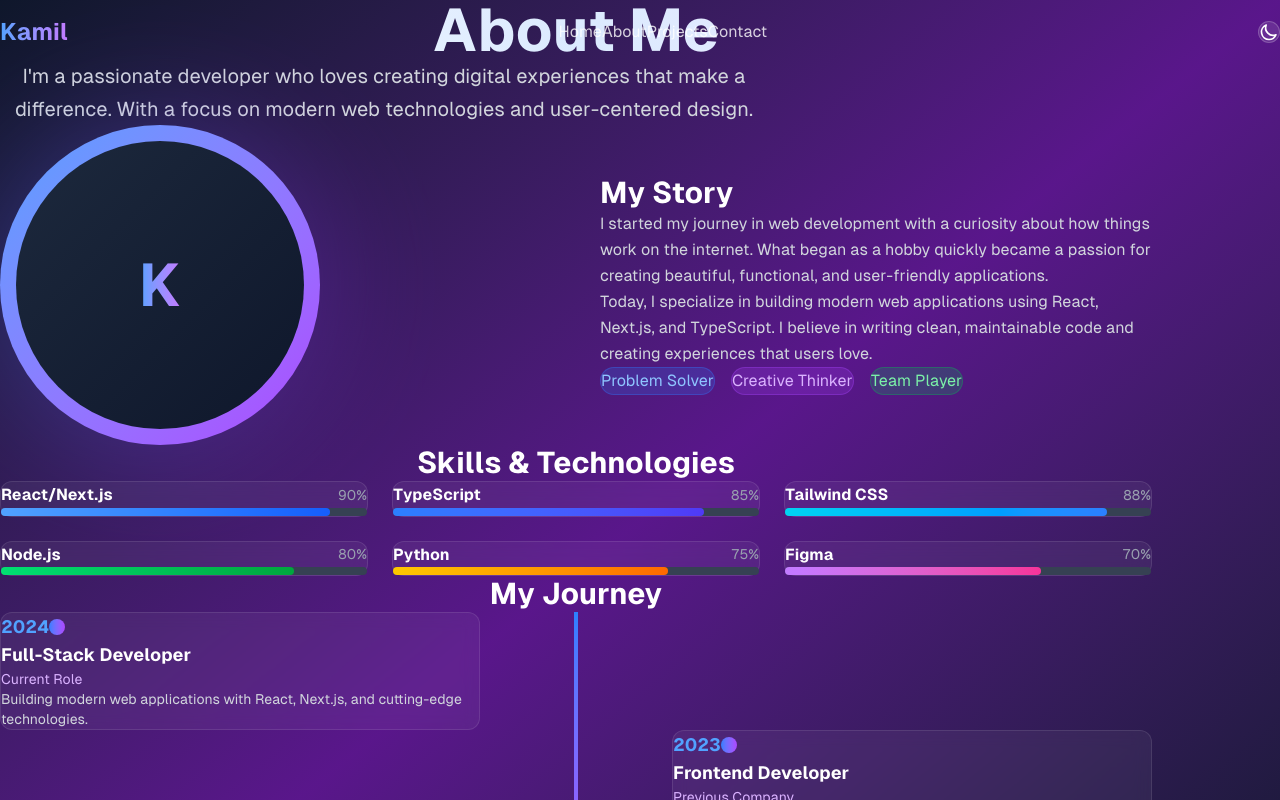
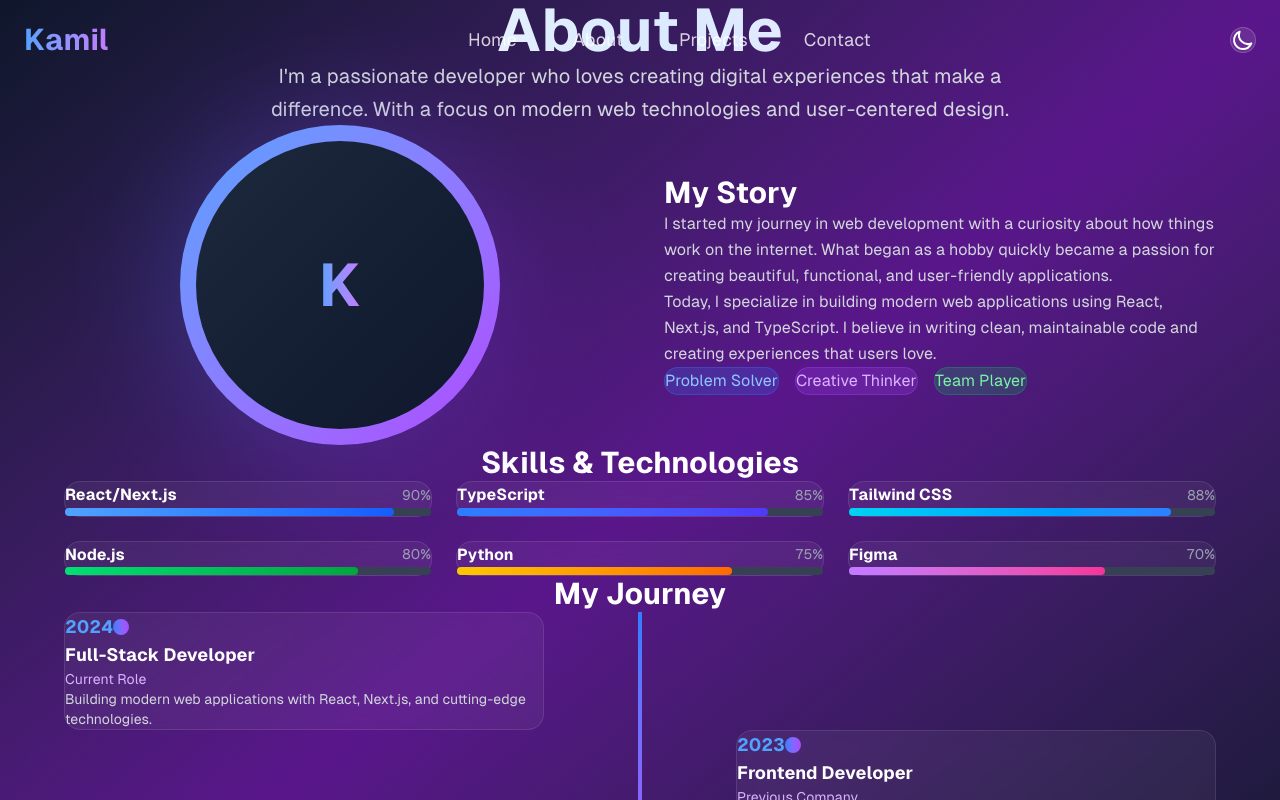
Before and after one commit to Kamil-Zuki/polyraspad, a Next.js app: page /about in a window 1280 px wide. Shown: the top 800 px of the page. Built offline with nearby package versions, Linux system fonts and the light colour scheme.

Commit message:
fix: overlaps and offsets

```diff
--- a/app/globals.css
+++ b/app/globals.css
@@ -10,6 +10,37 @@
   --border: #374151;
   --card: #111827;
   --card-foreground: #f9fafb;
+
+  /* Modern spacing system */
+  --space-xs: 0.25rem;
+  --space-sm: 0.5rem;
+  --space-md: 1rem;
+  --space-lg: 1.5rem;
+  --space-xl: 2rem;
+  --space-2xl: 3rem;
+  --space-3xl: 4rem;
+
+  /* Container sizes */
+  --container-sm: 640px;
+  --container-md: 768px;
+  --container-lg: 1024px;
+  --container-xl: 1280px;
+  --container-2xl: 1536px;
+
+  /* Border radius */
+  --radius-sm: 0.375rem;
+  --radius-md: 0.5rem;
+  --radius-lg: 0.75rem;
+  --radius-xl: 1rem;
+  --radius-2xl: 1.5rem;
+
+  /* Shadows */
+  --shadow-sm: 0 1px 2px 0 rgb(0 0 0 / 0.05);
+  --shadow-md: 0 4px 6px -1px rgb(0 0 0 / 0.1), 0 2px 4px -2px rgb(0 0 0 / 0.1);
+  --shadow-lg: 0 10px 15px -3px rgb(0 0 0 / 0.1),
+    0 4px 6px -4px rgb(0 0 0 / 0.1);
+  --shadow-xl: 0 20px 25px -5px rgb(0 0 0 / 0.1),
+    0 8px 10px -6px rgb(0 0 0 / 0.1);
 }
 
 @theme inline {
@@ -44,6 +75,52 @@ body {
   line-height: 1.6;
   -webkit-font-smoothing: antialiased;
   -moz-osx-font-smoothing: grayscale;
+  margin: 0;
+  padding: 0;
+  min-height: 100vh;
+  display: flex;
+  flex-direction: column;
+}
+
+/* Modern container system */
+.container {
+  width: 100%;
+  margin-left: auto;
+  margin-right: auto;
+  padding-left: var(--space-md);
+  padding-right: var(--space-md);
+}
+
+@media (min-width: 640px) {
+  .container {
+    max-width: var(--container-sm);
+    padding-left: var(--space-lg);
+    padding-right: var(--space-lg);
+  }
+}
+
+@media (min-width: 768px) {
+  .container {
+    max-width: var(--container-md);
+  }
+}
+
+@media (min-width: 1024px) {
+  .container {
+    max-width: var(--container-lg);
+  }
+}
+
+@media (min-width: 1280px) {
+  .container {
+    max-width: var(--container-xl);
+  }
+}
+
+@media (min-width: 1536px) {
+  .container {
+    max-width: var(--container-2xl);
+  }
 }
 
 /* Custom scrollbar */
@@ -174,32 +251,155 @@ select {
   box-shadow: 0 0 20px rgba(139, 92, 246, 0.5);
 }
 
-/* Custom button styles */
+/* Modern utility classes */
+.flex {
+  display: flex;
+}
+
+.flex-col {
+  flex-direction: column;
+}
+
+.items-center {
+  align-items: center;
+}
+
+.justify-center {
+  justify-content: center;
+}
+
+.justify-between {
+  justify-content: space-between;
+}
+
+.gap-xs {
+  gap: var(--space-xs);
+}
+
+.gap-sm {
+  gap: var(--space-sm);
+}
+
+.gap-md {
+  gap: var(--space-md);
+}
+
+.gap-lg {
+  gap: var(--space-lg);
+}
+
+.gap-xl {
+  gap: var(--space-xl);
+}
+
+.gap-2xl {
+  gap: var(--space-2xl);
+}
+
+.p-xs {
+  padding: var(--space-xs);
+}
+
+.p-sm {
+  padding: var(--space-sm);
+}
+
+.p-md {
+  padding: var(--space-md);
+}
+
+.p-lg {
+  padding: var(--space-lg);
+}
+
+.p-xl {
+  padding: var(--space-xl);
+}
+
+.px-sm {
+  padding-left: var(--space-sm);
+  padding-right: var(--space-sm);
+}
+
+.px-md {
+  padding-left: var(--space-md);
+  padding-right: var(--space-md);
+}
+
+.px-lg {
+  padding-left: var(--space-lg);
+  padding-right: var(--space-lg);
+}
+
+.py-sm {
+  padding-top: var(--space-sm);
+  padding-bottom: var(--space-sm);
+}
+
+.py-md {
+  padding-top: var(--space-md);
+  padding-bottom: var(--space-md);
+}
+
+.py-lg {
+  padding-top: var(--space-lg);
+  padding-bottom: var(--space-lg);
+}
+
+.m-auto {
+  margin: auto;
+}
+
+.mx-auto {
+  margin-left: auto;
+  margin-right: auto;
+}
+
+.my-auto {
+  margin-top: auto;
+  margin-bottom: auto;
+}
+
+/* Modern button styles */
 .btn-primary {
   background: linear-gradient(135deg, var(--primary), var(--secondary));
   color: white;
-  padding: 0.75rem 1.5rem;
-  border-radius: 0.5rem;
+  padding: var(--space-md) var(--space-xl);
+  border-radius: var(--radius-lg);
   font-weight: 600;
   transition: all 0.3s ease;
   border: none;
   cursor: pointer;
+  min-height: 48px;
+  display: inline-flex;
+  align-items: center;
+  justify-content: center;
+  text-decoration: none;
+  font-size: 1rem;
+  line-height: 1.5;
 }
 
 .btn-primary:hover {
   transform: translateY(-2px);
-  box-shadow: 0 10px 25px rgba(59, 130, 246, 0.3);
+  box-shadow: var(--shadow-lg);
 }
 
 .btn-secondary {
   background: transparent;
   color: var(--foreground);
-  padding: 0.75rem 1.5rem;
-  border-radius: 0.5rem;
+  padding: var(--space-md) var(--space-xl);
+  border-radius: var(--radius-lg);
   font-weight: 600;
   transition: all 0.3s ease;
   border: 2px solid var(--border);
   cursor: pointer;
+  min-height: 48px;
+  display: inline-flex;
+  align-items: center;
+  justify-content: center;
+  text-decoration: none;
+  font-size: 1rem;
+  line-height: 1.5;
 }
 
 .btn-secondary:hover {
@@ -208,19 +408,67 @@ select {
   transform: translateY(-2px);
 }
 
-/* Card styles */
+/* Modern card styles */
 .card {
   background: var(--card);
   border: 1px solid var(--border);
-  border-radius: 1rem;
-  padding: 1.5rem;
+  border-radius: var(--radius-2xl);
+  padding: var(--space-xl);
   transition: all 0.3s ease;
+  display: flex;
+  flex-direction: column;
+  min-height: 200px;
+  position: relative;
+  overflow: hidden;
 }
 
 .card:hover {
   transform: translateY(-5px);
-  box-shadow: 0 20px 40px rgba(0, 0, 0, 0.3);
+  box-shadow: var(--shadow-xl);
   border-color: var(--primary);
+}
+
+/* Grid system */
+.grid {
+  display: grid;
+}
+
+.grid-cols-1 {
+  grid-template-columns: repeat(1, minmax(0, 1fr));
+}
+
+.grid-cols-2 {
+  grid-template-columns: repeat(2, minmax(0, 1fr));
+}
+
+.grid-cols-3 {
+  grid-template-columns: repeat(3, minmax(0, 1fr));
+}
+
+@media (min-width: 640px) {
+  .sm\:grid-cols-2 {
+    grid-template-columns: repeat(2, minmax(0, 1fr));
+  }
+}
+
+@media (min-width: 768px) {
+  .md\:grid-cols-2 {
+    grid-template-columns: repeat(2, minmax(0, 1fr));
+  }
+
+  .md\:grid-cols-3 {
+    grid-template-columns: repeat(3, minmax(0, 1fr));
+  }
+}
+
+@media (min-width: 1024px) {
+  .lg\:grid-cols-3 {
+    grid-template-columns: repeat(3, minmax(0, 1fr));
+  }
+
+  .lg\:grid-cols-4 {
+    grid-template-columns: repeat(4, minmax(0, 1fr));
+  }
 }
 
 /* Loading spinner */
--- a/app/layout.tsx
+++ b/app/layout.tsx
@@ -1,15 +1,15 @@
-import './globals.css';
-import Navbar from '../components/Navbar';
-import { ReactNode } from 'react';
+import "./globals.css";
+import Navbar from "../components/Navbar";
+import { ReactNode } from "react";
 
 export const metadata = {
-  title: 'My Personal Site',
-  description: 'Built with Next.js 15 and Tailwind CSS 4',
+  title: "My Personal Site",
+  description: "Built with Next.js 15 and Tailwind CSS 4",
   openGraph: {
-    title: 'My Personal Site',
-    description: 'Explore my projects and skills',
-    url: 'https://your-site-url.com',
-    images: ['/og-image.jpg'],
+    title: "My Personal Site",
+    description: "Explore my projects and skills",
+    url: "https://your-site-url.com",
+    images: ["/og-image.jpg"],
   },
 };
 
@@ -24,7 +24,7 @@ export default function RootLayout({ children }: { children: ReactNode }) {
       </head>
       <body className="bg-[var(--background)] text-[var(--foreground)]">
         <Navbar />
-        <main className="pt-16">{children}</main>
+        <main className="flex-1 pt-20">{children}</main>
       </body>
     </html>
   );
--- a/components/Navbar.tsx
+++ b/components/Navbar.tsx
@@ -45,20 +45,20 @@ export default function Navbar() {
           : "bg-transparent"
       }`}
     >
-      <div className="max-w-7xl mx-auto px-4 sm:px-6 lg:px-8">
-        <div className="flex justify-between items-center h-16">
+      <div className="container">
+        <div className="flex justify-between items-center h-20">
           {/* Logo */}
           <motion.div whileHover={{ scale: 1.05 }} whileTap={{ scale: 0.95 }}>
             <Link
               href="/"
-              className="text-2xl font-bold bg-gradient-to-r from-blue-400 to-purple-400 bg-clip-text text-transparent"
+              className="text-2xl sm:text-3xl font-bold bg-gradient-to-r from-blue-400 to-purple-400 bg-clip-text text-transparent px-2 py-1"
             >
               Kamil
             </Link>
           </motion.div>
 
           {/* Desktop Navigation */}
-          <div className="hidden md:flex items-center space-x-8">
+          <nav className="hidden md:flex items-center gap-lg">
             {navItems.map((item, index) => (
               <motion.div
                 key={item.href}
@@ -68,26 +68,26 @@ export default function Navbar() {
               >
                 <Link
                   href={item.href}
-                  className="relative text-white/80 hover:text-white transition-colors duration-300 group"
+                  className="relative text-white/80 hover:text-white transition-colors duration-300 group px-md py-sm text-base lg:text-lg font-medium"
                 >
                   {item.label}
                   <span className="absolute -bottom-1 left-0 w-0 h-0.5 bg-gradient-to-r from-blue-400 to-purple-400 transition-all duration-300 group-hover:w-full"></span>
                 </Link>
               </motion.div>
             ))}
-          </div>
+          </nav>
 
           {/* Dark Mode Toggle & Mobile Menu Button */}
-          <div className="flex items-center space-x-4">
+          <div className="flex items-center gap-sm">
             <motion.button
               whileHover={{ scale: 1.1 }}
               whileTap={{ scale: 0.9 }}
               onClick={toggleDarkMode}
-              className="p-2 rounded-full bg-white/10 backdrop-blur-sm border border-white/20 text-white hover:bg-white/20 transition-all duration-300"
+              className="p-2.5 sm:p-3 rounded-full bg-white/10 backdrop-blur-sm border border-white/20 text-white hover:bg-white/20 transition-all duration-300"
             >
               {isDark ? (
                 <svg
-                  className="w-5 h-5"
+                  className="w-5 h-5 sm:w-6 sm:h-6"
                   fill="none"
                   stroke="currentColor"
                   viewBox="0 0 24 24"
@@ -101,7 +101,7 @@ export default function Navbar() {
                 </svg>
               ) : (
                 <svg
-                  className="w-5 h-5"
+                  className="w-5 h-5 sm:w-6 sm:h-6"
                   fill="none"
                   stroke="currentColor"
                   viewBox="0 0 24 24"
@@ -121,10 +121,10 @@ export default function Navbar() {
               whileHover={{ scale: 1.1 }}
               whileTap={{ scale: 0.9 }}
               onClick={() => setIsMobileMenuOpen(!isMobileMenuOpen)}
-              className="md:hidden p-2 rounded-full bg-white/10 backdrop-blur-sm border border-white/20 text-white"
+              className="md:hidden p-2.5 sm:p-3 rounded-full bg-white/10 backdrop-blur-sm border border-white/20 text-white"
             >
               <svg
-                className="w-6 h-6"
+                className="w-6 h-6 sm:w-7 sm:h-7"
                 fill="none"
                 stroke="currentColor"
                 viewBox="0 0 24 24"
@@ -160,7 +160,7 @@ export default function Navbar() {
             transition={{ duration: 0.3 }}
             className="md:hidden bg-black/40 backdrop-blur-xl border-t border-white/10"
           >
-            <div className="px-4 py-6 space-y-4">
+            <div className="px-lg py-xl flex flex-col gap-md">
               {navItems.map((item, index) => (
                 <motion.div
                   key={item.href}
@@ -171,7 +171,7 @@ export default function Navbar() {
                   <Link
                     href={item.href}
                     onClick={() => setIsMobileMenuOpen(false)}
-                    className="block text-white/80 hover:text-white transition-colors duration-300 py-2"
+                    className="block text-white/80 hover:text-white transition-colors duration-300 py-md px-lg text-lg font-medium rounded-lg hover:bg-white/10"
                   >
                     {item.label}
                   </Link>
--- a/components/ui/Card.tsx
+++ b/components/ui/Card.tsx
@@ -18,7 +18,7 @@ export default function Card({
   glass = false,
   gradient = false,
 }: CardProps) {
-  const baseClasses = "rounded-2xl border transition-all duration-300";
+  const baseClasses = "rounded-2xl border transition-all duration-300 p-xl";
 
   const variants = {
     default: "bg-white/5 border-white/10",
@@ -37,7 +37,7 @@ export default function Card({
 
   return (
     <motion.div whileHover={hover ? { y: -5 } : {}} className={classes}>
-      {children}
+      <div className="flex flex-col h-full gap-md">{children}</div>
     </motion.div>
   );
 }
```
Also changed, not shown: app/page.tsx (+9 -7 lines), components/ui/Button.tsx (+4 -4 lines).
